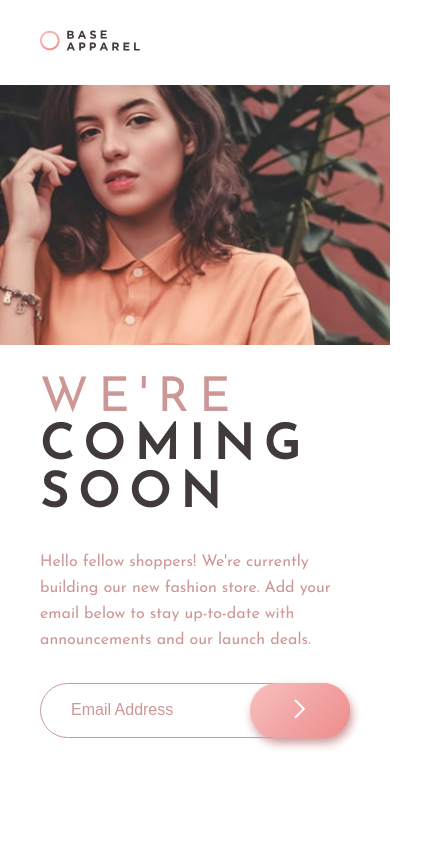
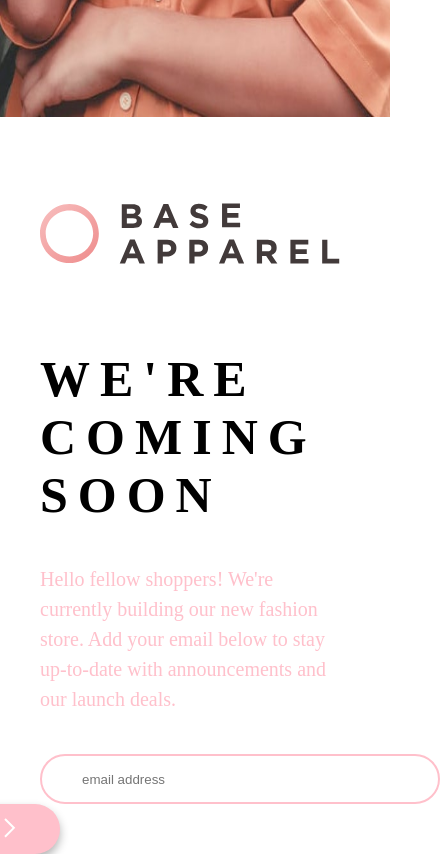
Before and after one commit to ieatn/Frontend-Mentor-Base-Apparel-coming-soon-page, a plain HTML site: page index.html in a window 390 px wide. Shown: the whole page, 440 px wide, since content can reach past the window. Drawn offline with Linux system fonts and the light colour scheme.

Commit message:
solution 2

```diff
--- a/index.html
+++ b/index.html
@@ -12,28 +12,25 @@
 </head>
 <body>
 
-  <main class="container">
+  <main>
     <div class="left">
       <div class="wrapper">
-        <img class="logo" src="images/logo.svg" alt="logo">
-
-        <!-- mobile img -->
-        <img class="bg-mobile" src="images/hero-mobile.jpg" alt="mobile background-image">
-
-        <h1><span>We're</span> coming soon</h1>
-        <p>Hello fellow shoppers! We're currently building our new fashion store.
-          Add your email below to stay up-to-date with announcements and our launch deals.</p>
-
+        <img class="logo" src="images/logo.svg" alt="">
+        <h1>WE'RE COMING SOON</h1>
+        <p>Hello fellow shoppers! We're currently building our new fashion store. Add your email below to stay up-to-date with announcements and our launch deals.</p>
         <form id="form">
-          <input id="email" class="form-input" type="email" placeholder="Email Address">
-          <img class="error-icon" src="images/icon-error.svg" alt="error">
-          <button type="submit" class="form-btn"><img src="images/icon-arrow.svg" alt="arrow"></button>
-          <small class="error-msg">Please provide a valid email</small>
+          <input type="email" placeholder="email address">
+          <div class="error"><img src="images/icon-error.svg" alt=""></div>
+          <button><img src="images/icon-arrow.svg" alt=""></button>
+          <div class="error-msg">Please provide a valid email</div>
         </form>
       </div>
     </div>
-    <div class="right"></div>
+    <div class="right">
+      <img src="images/hero-desktop.jpg" alt="">
+    </div>
   </main>
+
   <script src="script.js"></script>
 </body>
 </html>
--- a/script.js
+++ b/script.js
@@ -1,17 +1,2 @@
 const form = document.getElementById('form')
-const email = document.getElementById('email')
-form.addEventListener('submit', (e) => {
-    e.preventDefault()
-    const emailVal = email.value
-    if (!validateEmail(emailVal)) {
-        form.classList.add('error')
-    } else {
-        form.classList.remove('error')
-        document.body.innerHTML = 'Thank You!'
-    }
-})
-
-function validateEmail(email) {
-    let regex = /^(([^<>()\[\]\\.,;:\s@"]+(\.[^<>()\[\]\\.,;:\s@"]+)*)|(".+"))@((\[[0-9]{1,3}\.[0-9]{1,3}\.[0-9]{1,3}\.[0-9]{1,3}\])|(([a-zA-Z\-0-9]+\.)+[a-zA-Z]{2,}))$/
-    return regex.test(String(email).toLowerCase())
-}
+// form.classList.add('error')
--- a/style.css
+++ b/style.css
@@ -1,162 +1,108 @@
-@import url('https://fonts.googleapis.com/css2?family=Josefin+Sans&display=swap');
-
-:root {
-    --Desaturated-Red: hsl(0, 36%, 70%);
-    --Soft-Red: hsl(0, 93%, 68%);
-    --Dark-Grayish-Red: hsl(0, 6%, 24%);
-    --ff: 'Josefin Sans', sans-serif;;
-}
 * {
     margin: 0;
     padding: 0;
     box-sizing: border-box;
 }
+html {
+    font-size: 62.5%;
+}
 body {
-    font-family: var(--ff);
+    font-size: 2rem;
 }
-h1 {
-    text-transform: uppercase;
-    font-size: 4rem;
-    letter-spacing: 10px;
-    color: var(--Dark-Grayish-Red);
-    transform: translateX(-100%);
-    /* forwards means the h1 stays at final state after animation finish */
-    animation: comeInLeft 0.5s ease forwards;
-    margin: 30px 0;
+main {
+    width: 100%;
+    height: 100vh;
+    display: flex;
 }
-@keyframes comeInLeft {
-    to {
-        transform: translateX(0);
-    }
-}
-h1 span {
-    /* why isn't this thinner */
-    font-weight: 100;
-    color: var(--Desaturated-Red);
-}
-p {
-    color: var(--Desaturated-Red);
-    line-height: 26px;
-    max-width: 450px;
-    margin: 30px 0;
-    transform: translateX(100%);
-    animation: comeInRight 0.5s ease forwards;
-}
-@keyframes comeInRight {
-    to {
-        transform: translateX(0);
-    }
-}
-
-.container {
-    display: flex;
-    min-height: 100vh;
+.wrapper {
+    max-width: 400px;
 }
 .left {
     width: 60%;
-    padding: 0 40px 40px 0;
+    display: flex;
+    flex-direction: column;
+    padding: 40px 40px;
 }
-.wrapper {
-    max-width: 450px;
-    margin-left: 40px;
+h1 {
+    margin: 40px 0;
+    font-size: 5rem;
+    letter-spacing: 10px;
+    font-weight: 600;
+}
+p {
+    margin: 40px 0;
+    line-height: 30px;
+    color: pink;
+}
+.right {
+    width: 40%;
+}
+.right img {
+    width: 100%;
+    height: 100vh;
+    background-size: cover;
+}
+input {
+    width: 400px;
+    height: 50px;
+    border-radius: 25px;
+    border: 2px solid pink;
+    padding: 0 40px;
 }
 form {
     position: relative;
 }
-.form-input {
-    font-size: 1rem;
-    background-color: transparent;
-    border: 1px solid var(--Desaturated-Red);
-    border-radius: 50px;
-    width: 100%;
-    height: 55px;
-    padding: 15px 30px;
-}
-.form-input:focus {
-    outline: none;
-    border-width: 2px;
-    box-shadow: 0px 0px 10px var(--Desaturated-Red);
-}
-/* styles the placeholder */
-input::placeholder {
-    color: var(--Desaturated-Red);
-}
-
-form.error .form-input {
-    border: 2px solid --Soft-Red;
-}
-form.success .form-input {
-    border: 2px solid --Desaturated-Red;
-}
-
-.form-btn {
-    background-image: linear-gradient(135deg, hsl(0, 80%, 86%), hsl(0, 74%, 74%));
-    box-shadow: 2px 5px 10px var(--Desaturated-Red);
-    border: none;
-    border-radius: 50px;
-    width: 100px;
-    height: 55px;
+.error {
     position: absolute;
-    top: 0;
-    right: 0;
-    transition: opacity 0.2s ease;
-    padding: 15px;
-}
-.form-btn:hover {
-    opacity: 0.6;
-}
-.error-icon {
-    position: absolute;
-    top: 15px;
-    right: 110px;
+    right: 100px;
+    bottom: 35px;
     display: none;
 }
-form.error .error-icon {
+form.error .error {
     display: block;
 }
+button {
+    position: absolute;
+    width: 100px;
+    height: 50px;
+    background-color: pink;
+    border: none;
+    border-radius: 25px;
+    cursor: pointer;
+    box-shadow: 0 5px 10px rgba(0, 0, 0, 0.3);
+    transform: translateX(-80px);
+}
+button:hover {
+    background-color: rgb(252, 213, 219);
+}
 .error-msg {
-    color: var(--Soft-Red);
-    margin-top: 20px;
+    font-size: 1.5rem;
     margin-left: 30px;
+    margin-top: 10px;
+    color: red;
     display: none;
 }
 form.error .error-msg {
     display: block;
 }
-.right {
-    width: 40%;
-    height: 100vh;
-    background-image: url('images/hero-desktop.jpg');
-    background-size: cover;
-    background-position: center center;
-}
 .logo {
-    width: 200px;
-    margin: 60px 0;
-}
-.bg-mobile {
-    display: none;
+    width: 300px;
+    margin: 40px 0;
 }
 
-@media (max-width: 600px) {
-    .right {
-        display: none;
+@media (max-width: 1100px) {
+    main {
+        flex-direction: column-reverse;
     }
     .left {
         width: 100%;
+        justify-content: center;
+        align-items: center;
     }
-    .bg-mobile {
-        display: block;
-        /* inside left container, need to get rid of padding to fill full screen */
-        margin-left: -40px;
-        margin-right: -40px;
-        width: calc(100% + 80px);
+    .right {
+        width: 100%;
     }
-    .logo {
-        margin: 30px 0;
-        width: 100px;
-    }
-    h1 {
-        font-size: 3rem;
+    .wrapper {
+        max-width: 100%;
     }
 }
```
